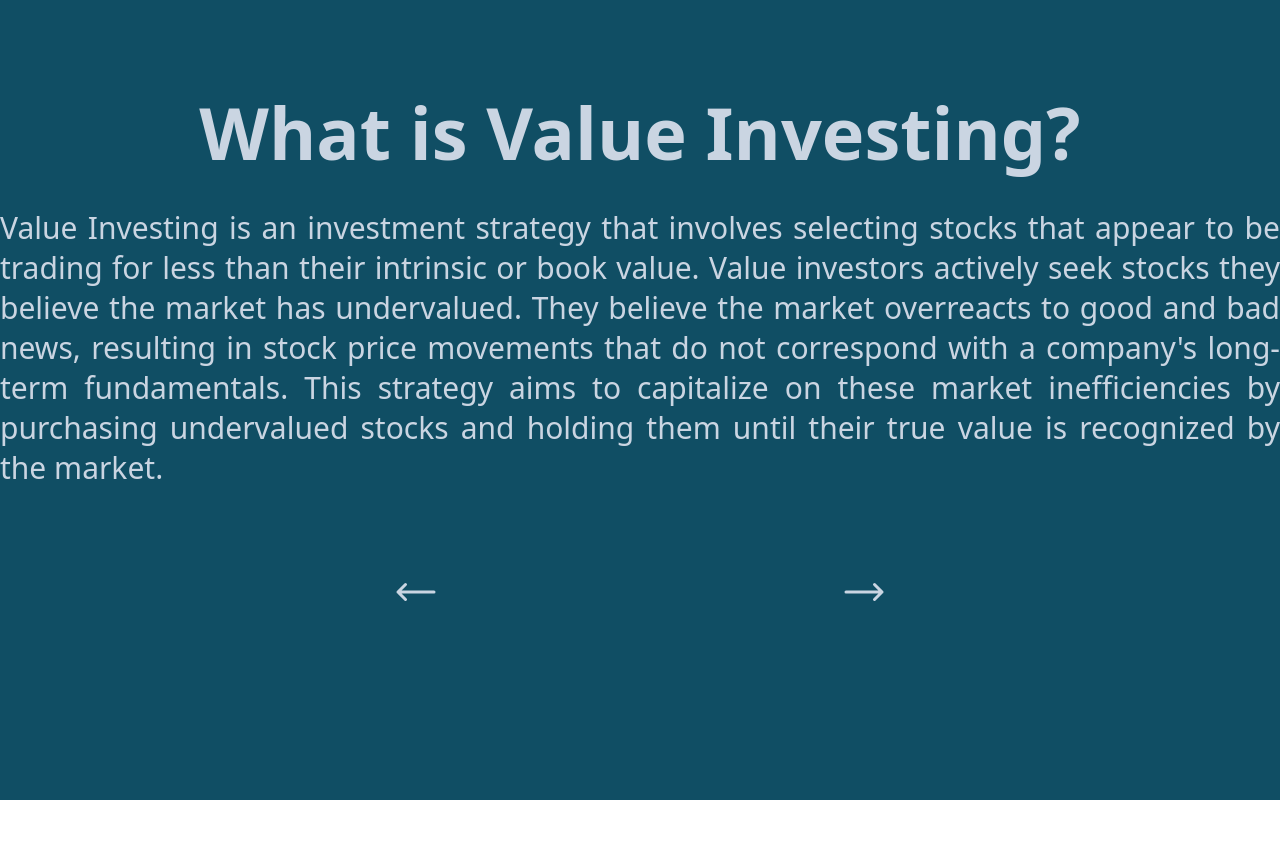
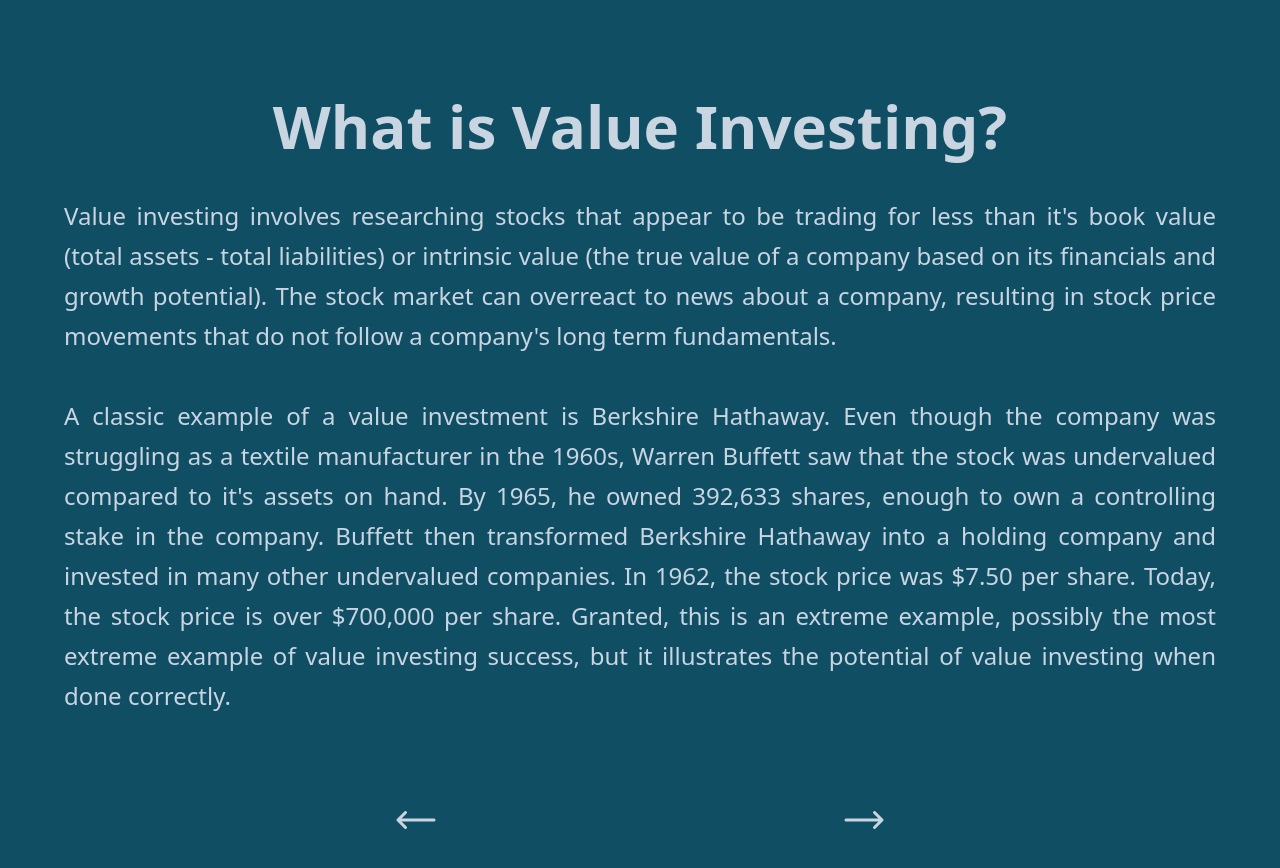
Before and after one commit to numenor-dev/value-investing, a Next.js app: page /value-inv in a window 1280 px wide. Shown: the top 868 px of the page. Before the commit the page ends 800 px from the top, so only its background shows below. Built offline with nearby package versions, Linux system fonts and the light colour scheme.

Commit message:
Adjusted font size

```diff
--- a/app/page.tsx
+++ b/app/page.tsx
@@ -40,7 +40,7 @@
       </motion.h1>
 
       <motion.span
-        className="font-noto text-3xl mt-16 md:mx-auto md:text-justify mx-4 text-center leading-10"
+        className="md:text-2xl text-3xl mt-16 md:mx-auto md:text-justify mx-4 text-center leading-10"
         variants={textVariants}
         initial="hidden"
         animate="visible"
@@ -55,7 +55,7 @@
           href="/passion-inv"
           className="
           group cursor-pointer font-mono px-8 py-2 rounded-full bg-blue-500 text-slate-100
-          text-2xl mt-20 mb-28
+          text-2xl mt-24 mb-32 shadow-xl
           "
         >
           Begin
--- a/app/passion-inv/page.tsx
+++ b/app/passion-inv/page.tsx
@@ -20,7 +20,7 @@
     return (
         <div className="lg:max-w-7xl max-w-xl flex flex-col mx-auto md:pt-24 pt-16">
             <motion.h1
-                className="font-bold text-7xl md:mx-auto mx-1 text-center"
+                className="font-bold md:text-6xl text-7xl md:mx-auto mx-1 text-center"
                 variants={textVariants}
                 initial="hidden"
                 animate="visible"
@@ -29,23 +29,39 @@
                 What is Passion Investing?
             </motion.h1>
             <motion.span
-                className="xl:max-w-7xl lg:max-w-5xl md:text-justify
-                  text-3xl mt-10 md:mx-auto mx-4 text-center leading-10"
+                className="xl:max-w-6xl lg:max-w-5xl md:text-justify
+                  md:text-2xl text-3xl mt-10 md:mx-auto mx-4 text-center leading-10"
                 variants={textVariants}
                 initial="hidden"
                 animate="visible"
                 custom={1}
             >
-                Passion Investing is an investment strategy that
-                focuses on investing in companies, industries, or
-                sectors that align with an individual&apos;s personal
-                interests, values, or passions. The idea is that by
-                investing in areas one is passionate about, investors
-                may be more engaged and motivated to stay informed about
-                their investments, potentially leading to better
-                decision-making and long-term commitment.
+                Passion investing focuses on investing in companies
+                or industries that relate to your interests.
+                The idea is that by investing in areas one
+                is passionate about, investing may become more engaging
+                and motivate you to stay informed about
+                your investments, potentially leading to better decision
+                making and long term commitment.
             </motion.span>
-            <div className="flex flex-row-reverse mx-auto md:gap-x-96 gap-x-64 mb-20">
+            <motion.span
+                className="xl:max-w-6xl lg:max-w-5xl md:text-justify
+                  md:text-2xl text-3xl mt-10 md:mx-auto mx-4 text-center leading-10"
+                variants={textVariants}
+                initial="hidden"
+                animate="visible"
+                custom={2}
+            >
+                For example, a person passionate about technology
+                might choose to invest in tech startups. Similarly,
+                someone interested in sustainable living might focus
+                on companies developing clean energy with strong
+                environmental practices. Passion investing can extend
+                to art, sports, collectibles, and more! The key is aligning
+                investments with your interests to create a more
+                rewarding investment experience.
+            </motion.span>
+            <div className="flex flex-row-reverse mx-auto md:gap-x-96 gap-x-52 mb-32">
                 <ButtonArrow
                     direction="next"
                     href="/question-one"
--- a/app/question-one/page.tsx
+++ b/app/question-one/page.tsx
@@ -46,8 +46,8 @@
                     name="hobbies"
                     type="text"
                     className="
-                    rounded-md bg-slate-200 lg:w-[65em] w-[25em] h-10 text-center
-                    text-md text-slate-900   focus:border-2
+                    rounded-md bg-slate-200 lg:w-[65em] md:w-[35em] w-[25em] md:h-10 h-16 text-center
+                    text-md text-slate-900 focus:border-2
                     focus:outline-none
                     "
                     id="hobbies"
@@ -55,7 +55,7 @@
                     placeholder="Surfing, hiking, gaming, etc."
                 />
             </label>
-            <div className="flex flex-row-reverse mx-auto md:gap-x-96 gap-x-64 mb-20">
+            <div className="flex flex-row-reverse mx-auto md:gap-x-96 gap-x-52">
                 <ButtonArrow
                     type="submit"
                     direction="next"
--- a/app/value-inv/page.tsx
+++ b/app/value-inv/page.tsx
@@ -20,7 +20,7 @@
     return (
         <div className="lg:max-w-7xl max-w-xl flex flex-col mx-auto md:pt-24 pt-16">
             <motion.h1
-                className="font-bold text-7xl md:mx-auto mx-1 text-center"
+                className="font-bold md:text-6xl text-7xl md:mx-auto mx-1 text-center"
                 variants={textVariants}
                 initial="hidden"
                 animate="visible"
@@ -29,26 +29,43 @@
                 What is Value Investing?
             </motion.h1>
             <motion.span
-                className="xl:max-w-7xl lg:max-w-5xl md:text-justify
-                  text-3xl mt-10 md:mx-auto mx-4 text-center leading-10"
+                className="xl:max-w-6xl lg:max-w-5xl md:text-justify
+                  md:text-2xl text-3xl mt-10 md:mx-auto mx-4 text-center leading-10"
                 variants={textVariants}
                 initial="hidden"
                 animate="visible"
                 custom={1}
             >
-                Value Investing is an investment strategy that
-                involves selecting stocks that appear to be trading
-                for less than their intrinsic or book value. Value
-                investors actively seek stocks they believe the
-                market has undervalued. They believe the market
-                overreacts to good and bad news, resulting in stock
-                price movements that do not correspond with a
-                company&apos;s long-term fundamentals. This strategy
-                aims to capitalize on these market inefficiencies
-                by purchasing undervalued stocks and holding them
-                until their true value is recognized by the market.
+                Value investing involves researching stocks that appear
+                to be trading for less than it&apos;s book value
+                (total assets - total liabilities) or intrinsic value
+                (the true value of a company based on its financials and
+                growth potential). The stock market can overreact to news
+                about a company, resulting in stock price movements that do
+                not follow a company&apos;s long term fundamentals.
             </motion.span>
-            <div className="flex flex-row-reverse mx-auto md:gap-x-96 gap-x-64 mb-20">
+            <motion.span
+                className="xl:max-w-6xl lg:max-w-5xl md:text-justify
+                  md:text-2xl text-3xl mt-10 md:mx-auto mx-4 text-center leading-10"
+                variants={textVariants}
+                initial="hidden"
+                animate="visible"
+                custom={2}
+            >
+                A classic example of a value investment is Berkshire Hathaway.
+                Even though the company was struggling as a textile manufacturer
+                in the 1960s, Warren Buffett saw that the stock was undervalued
+                compared to it&apos;s assets on hand. By 1965, he owned 392,633 shares,
+                enough to own a controlling stake in the company. Buffett then
+                transformed Berkshire Hathaway into a holding company and invested
+                in many other undervalued companies. In 1962, the stock price was
+                $7.50 per share. Today, the stock price is over $700,000 per share.
+                Granted, this is an extreme example, possibly the most extreme example
+                of value investing success, but it illustrates the potential of
+                value investing when done correctly.
+
+            </motion.span>
+            <div className="flex flex-row-reverse mx-auto md:gap-x-96 gap-x-52 mb-32">
                 <ButtonArrow
                     direction="next"
                     href="/company-info"
```
